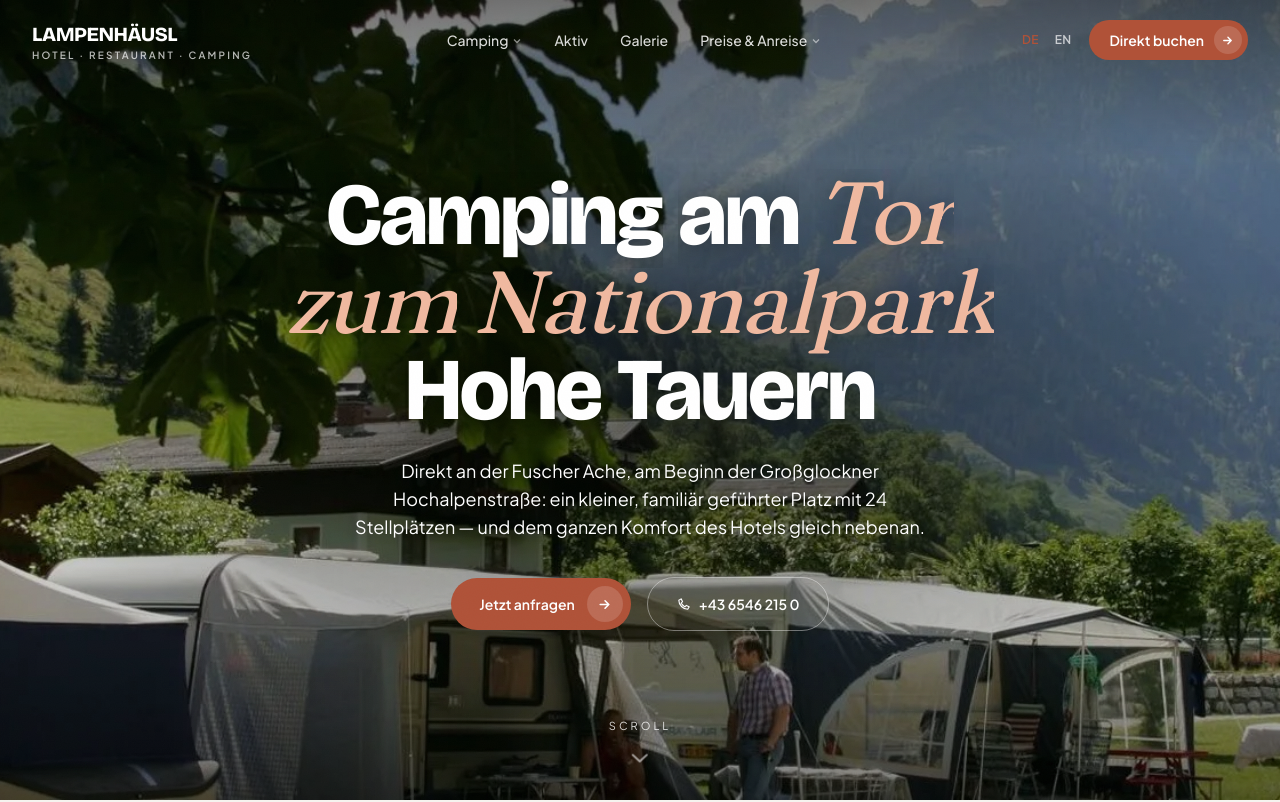
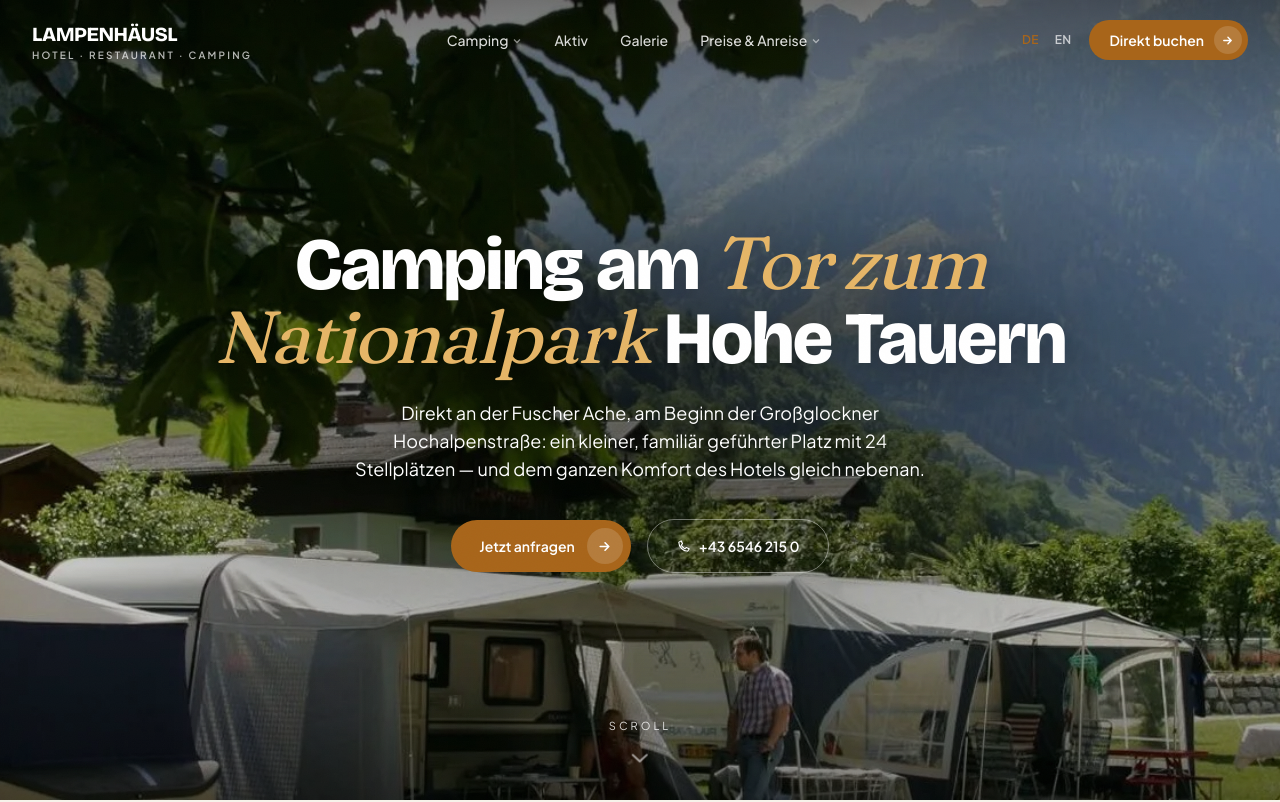
Before and after one commit to Lellino-Elias/lampenhaeusl-camping-demo, a Next.js app: page / in a window 1280 px wide. Shown: the top 802 px of the page. Built offline with nearby package versions, Linux system fonts and the light colour scheme.

Commit message:
lampenhaeusl — campsite demo 2026-06-11 17:31:48

```diff
--- a/src/app/globals.css
+++ b/src/app/globals.css
@@ -161,13 +161,16 @@
   display: inline-block;
   overflow: hidden;
   vertical-align: bottom;
-  /* Descender-Schutz bei enger Zeilenhöhe (g, y, j) */
-  padding-bottom: 0.12em;
-  margin-bottom: -0.12em;
+  /* Glyphen-Schutz an ALLEN Kanten: unten Descender (g, y, j), oben i-Punkte/Umlaute/Kursiv-
+     Ascender („Ski" verlor den i-Punkt), seitlich Kursiv-Überhang. Negative Margins gleichen
+     das Layout exakt aus — Maske größer, Textfluss identisch. */
+  padding: 0.18em 0.1em 0.12em;
+  margin: -0.18em -0.1em -0.12em;
 }
 .wsplit .w > span {
   display: inline-block;
-  transform: translateY(118%);
+  /* 135 % statt 118 %: durch das größere Masken-Padding braucht der versteckte Zustand mehr Weg */
+  transform: translateY(135%);
   transition: transform 0.9s cubic-bezier(0.16, 1, 0.3, 1);
   transition-delay: calc(var(--wi, 0) * 60ms);
 }
--- a/src/components/sections/Hero.tsx
+++ b/src/components/sections/Hero.tsx
@@ -20,6 +20,14 @@
   const after = emphAt >= 0 ? claim.slice(emphAt + claimEmphasis.length) : "";
   const hero = campsite.hero.aerial;
   const left = campsite.heroVariant === "left";
+  // Proportionen: langer Claim → kleinere Stufe, sonst erschlägt die Headline die Hero-Section.
+  // Literale Tailwind-Klassen (JIT scannt den Quelltext — niemals dynamisch zusammensetzen!).
+  const sizeCls =
+    claim.length >= 55
+      ? "text-[clamp(1.75rem,6.5vw,3.9rem)]"
+      : claim.length >= 39
+        ? "text-[clamp(1.9rem,7.5vw,4.6rem)]"
+        : "text-[clamp(2rem,9vw,5.5rem)]";
 
   useEffect(() => {
     if (window.matchMedia("(prefers-reduced-motion: reduce)").matches) return;
@@ -56,8 +64,11 @@
       {/* Content — zentriert (Default) oder linksbündig (heroVariant: "left") */}
       <div className={`reveal reveal-soft relative z-10 mx-auto flex h-full max-w-[1320px] flex-col justify-center px-5 md:px-8 ${left ? "items-start text-left" : "items-center text-center"}`}>
         <h1
-          className={`font-display text-[clamp(2rem,9vw,5.5rem)] font-extrabold leading-[1.04] md:leading-[0.98] tracking-tight text-white [text-wrap:balance] ${left ? "max-w-3xl" : "mx-auto max-w-4xl"}`}
-          style={{ textShadow: "0 2px 30px rgba(0,0,0,0.4)" }}
+          className={`font-display ${sizeCls} font-extrabold leading-[1.04] md:leading-[0.98] tracking-tight text-white [text-wrap:balance] ${left ? "max-w-3xl" : "mx-auto max-w-4xl"}`}
+          // drop-shadow-FILTER statt text-shadow: der Filter wird NACH dem Wort-Masken-Clipping
+          // gerechnet → keine sichtbaren Schatten-Boxen mehr an den Maskenkanten (overflow:hidden
+          // schnitt den 30px-text-shadow pro Wort hart ab = die „kantigen Blöcke" hinterm Text).
+          style={{ filter: "drop-shadow(0 2px 22px rgba(0,0,0,0.45))" }}
         >
           <Words text={claim} emphasis={emphAt >= 0 ? claimEmphasis : undefined} emphasisClass="font-serif italic font-normal" emphasisStyle={{ color: "var(--hero-emph)" }} />
         </h1>
--- a/src/content/campsites/lampenhaeusl.ts
+++ b/src/content/campsites/lampenhaeusl.ts
@@ -16,7 +16,6 @@
   brandKind: "Hotel · Restaurant · Camping",
   regionLong: "Bruck · Fusch · Großglockner · Salzburger Land · Österreich",
 
-  theme: "schiefer",
   heroVariant: "center",
 
   claim: "Camping am Tor zum Nationalpark Hohe Tauern",
@@ -219,7 +218,6 @@
   },
 
   kontakt: {
-    coords: { lat: 47.199968, lng: 12.855579 },
     tel: "+43 6546 215 0",
     telHref: "tel:+4365462150",
     mail: "hotel@lampenhaeusl.at",
```
